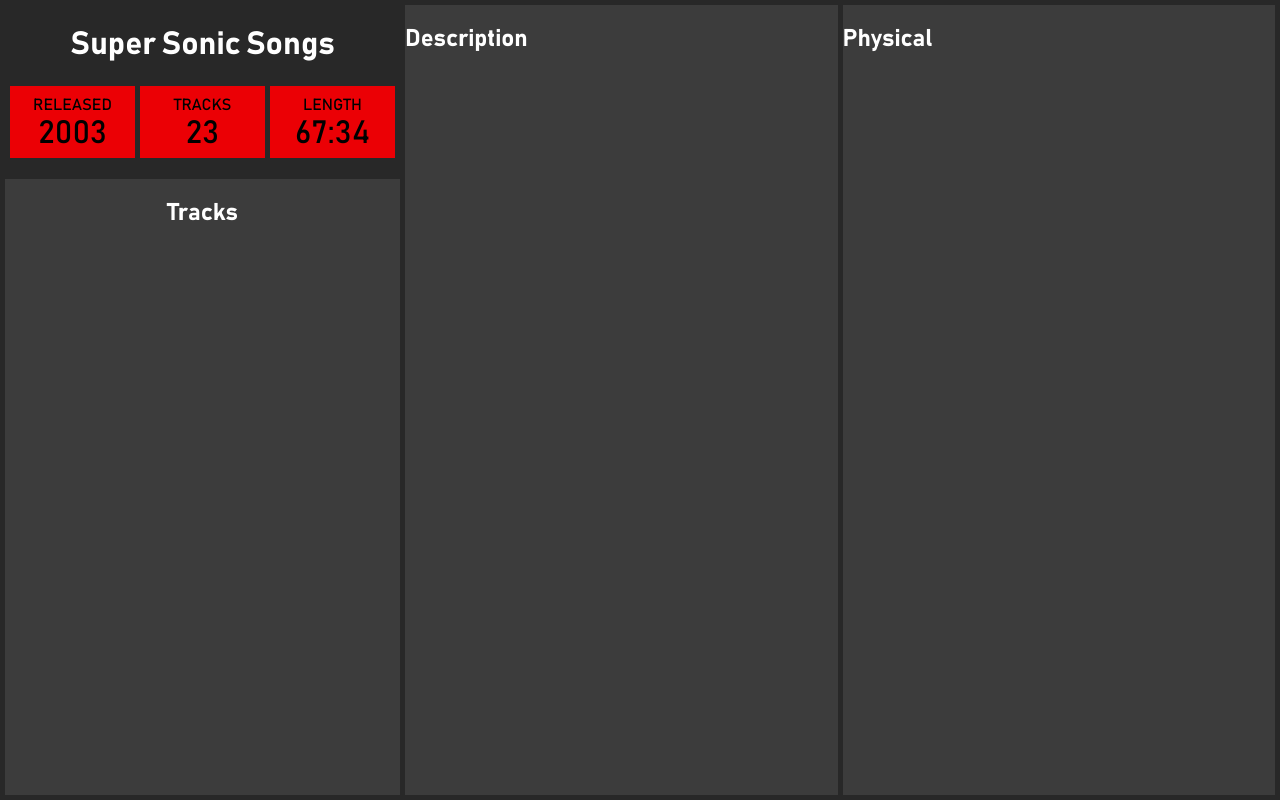
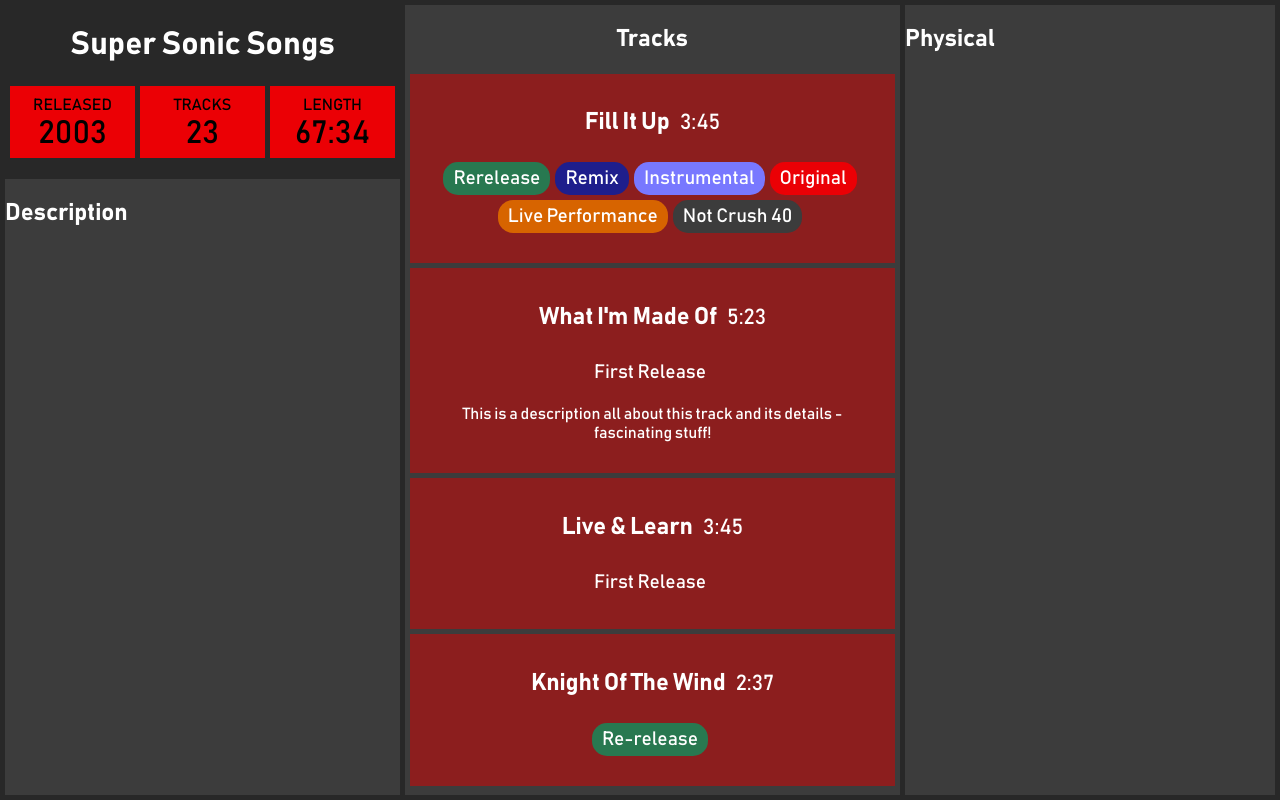
Before and after one commit to Alex-ABPerson/Crush40Site, a PHP site: page /menus/albumView.html in a window 1280 px wide. Run offline with PHP 8.4, Linux system fonts and the light colour scheme.

Commit message:
Add "Tracks" section

```diff
--- a/menus/albumView.html
+++ b/menus/albumView.html
@@ -34,6 +34,50 @@
 
         <div class="tracks block">
             <h2 class="title">Tracks</h2>
+            <ol class="trackList">
+                <li class="track">
+                    <div class="main">
+                        <h3 class="title">Fill It Up</h3>
+                        <p class="length">3:45</p>
+                    </div>
+                    <ul class="tags">
+                        <li class="tag tagReRelease"><p>Rerelease</p></li>
+                        <li class="tag tagRemix"><p>Remix</p></li>
+                        <li class="tag tagInstrumental"><p>Instrumental</p></li>
+                        <li class="tag tagOriginal"><p>Original</p></li>
+                        <li class="tag tagLive"><p>Live Performance</p></li>
+                        <li class="tag tagNotC40"><p>Not Crush 40</p></li>
+                    </ul>
+                </li>
+                <li class="track">
+                    <div class="main">
+                        <h3 class="title">What I'm Made Of</h3>
+                        <p class="length">5:23</p>
+                    </div>
+                    <ul class="tags">
+                        <li class="tag tagFirstRelease"><p>First Release</p></li>
+                    </ul>
+                    <p class="description">This is a description all about this track and its details - fascinating stuff!</p>
+                </li>
+                <li class="track">
+                    <div class="main">
+                        <h3 class="title">Live & Learn</h3>
+                        <p class="length">3:45</p>
+                    </div>
+                    <ul class="tags">
+                        <li class="tag tagFirstRelease"><p>First Release</p></li>
+                    </ul>
+                </li>
+                <li class="track">
+                    <div class="main">
+                        <h3 class="title">Knight Of The Wind</h3>
+                        <p class="length">2:37</p>
+                    </div>
+                    <ul class="tags">
+                        <li class="tag tagReRelease"><p>Re-release</p></li>
+                    </ul>
+                </li>
+            </ol>
         </div>
 
         <div class="description block">
--- a/menus/css/albumView.css
+++ b/menus/css/albumView.css
@@ -5,10 +5,10 @@ body {
     /* Largescreen */
     display: grid;
     grid-template-rows: auto 1fr;
-    grid-template-columns: 400px 1fr 1fr;
+    grid-template-columns: 400px 500px 1fr;
     grid-template-areas:
-        "intro description physical"
-        "tracks description physical";
+        "intro tracks physical"
+        "description tracks physical";
 
     padding-top: 5px;
     padding-left: 5px;
@@ -23,6 +23,7 @@ body {
     padding: 0;
 }
 
+/* Intro */
 .intro {
     padding-left: 5px;
     padding-right: 5px;
@@ -64,12 +65,114 @@ body {
     font-size: 200%;
 }
 
+/* Tracks */
 .tracks {
     grid-area: tracks;
+
+    overflow: auto;
 }
 
 .tracks .title {
     text-align: center;
+}
+
+.trackList {
+    padding: 0;
+    margin: 0;
+    list-style-type: none;
+}
+
+.trackList .track {
+    background-color: var(--crush40-red-pale);
+    margin: 5px;
+    padding: 15px;
+    padding-bottom: 30px;
+
+    cursor: pointer;
+}
+
+.trackList .track:hover {
+    background-color: var(--crush40-red-pale-hover);
+}
+
+.trackList .track .main {
+    position: relative;
+
+    display: flex;
+    flex-direction: row;
+    align-items: center;
+    justify-content: center;
+}
+
+.trackList .track .title {
+    grid-area: title;
+
+    display: inline-block;
+    font-size: 150%;
+
+    margin: 0;
+}
+
+.trackList .track .length {
+    grid-area: length;
+    font-size: 135%;
+
+    margin-left: 10px;
+}
+
+.trackList .track .tags {
+    margin: 0;
+    padding: 0;
+
+    display: flex;
+    flex-direction: row;
+    flex-wrap: wrap;
+    justify-content: center;
+
+    list-style-type: none;
+}
+
+.trackList .track .tag {
+    margin-right: 5px;
+    margin-top: 5px;
+    padding: 5px 10px;
+    border-radius: 15px;
+
+    font-size: 120%;
+}
+
+.trackList .track .tag p {
+    margin: 0;
+}
+
+.trackList .track .tagReRelease {
+    background-color: rgb(40, 120, 80);
+}
+
+.trackList .track .tagRemix {
+    background-color: var(--crush40-blue-pale);
+}
+
+.trackList .track .tagInstrumental {
+    background-color: var(--crush40-blue);
+
+}
+
+.trackList .track .tagOriginal {
+    background-color: var(--crush40-red);
+}
+
+.trackList .track .tagNotC40 {
+    background-color: var(--crush40-gray);
+}
+
+.trackList .track .tagLive {
+    background-color: rgb(215, 100, 0);
+}
+
+.trackList .track .description {
+    text-align: center;
+    margin-bottom: 0;
 }
 
 .description {
--- a/menus/js/albumView.js
+++ b/menus/js/albumView.js
@@ -1,3 +1,3 @@
 window.addEventListener('load', () => {
-    window.parent.postMessage('600px', '*');
+    window.parent.postMessage('800px', '*');
 });
```
